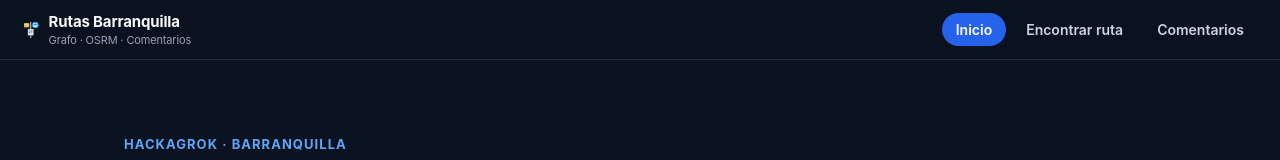
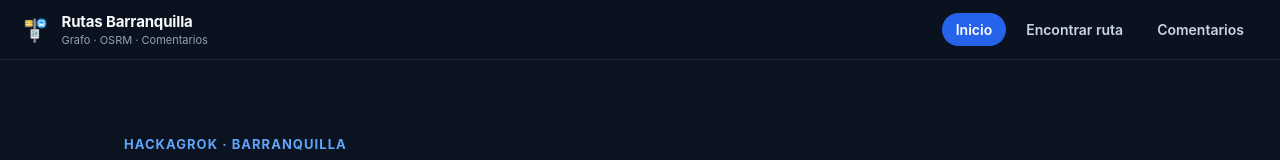
Before and after one commit to LewisBz/HackaGrokBot-S2L2, a React (Vite) app in the folder Frontend/: page / in a window 1280 px wide. Shown: the top 160 px of the page. Built offline with nearby package versions, Linux system fonts and the light colour scheme.

Commit message:
fix(frontend): Layout uses topnav classes per redesign spec
Keep Outlet shell; bind brand/links to .topnav* selectors used in index.css.

```diff
--- a/Frontend/src/components/Layout.jsx
+++ b/Frontend/src/components/Layout.jsx
@@ -9,31 +9,29 @@ const links = [
 export default function Layout() {
   return (
     <div className="site">
-      <nav className="site-nav" aria-label="Principal">
-        <div className="site-nav-inner">
-          <div className="site-nav-brand">
-            <span aria-hidden>🚏</span>
+      <nav className="topnav" aria-label="Principal">
+        <div className="topnav-brand">
+          <span className="topnav-logo" aria-hidden>
+            🚏
+          </span>
           <div>
             <strong>Rutas Barranquilla</strong>
             <span className="topnav-sub">Grafo · OSRM · Comentarios</span>
           </div>
         </div>
-          <ul className="site-nav-links">
+        <ul className="topnav-links">
           {links.map((l) => (
             <li key={l.to}>
               <NavLink
                 to={l.to}
                 end={l.end}
-                  className={({ isActive }) =>
-                    isActive ? 'site-nav-link is-active' : 'site-nav-link'
-                  }
+                className={({ isActive }) => (isActive ? 'active' : undefined)}
               >
                 {l.label}
               </NavLink>
             </li>
           ))}
         </ul>
-        </div>
       </nav>
       <main className="site-main">
         <Outlet />
```
Lines whose indentation alone changed are shown as unchanged.
